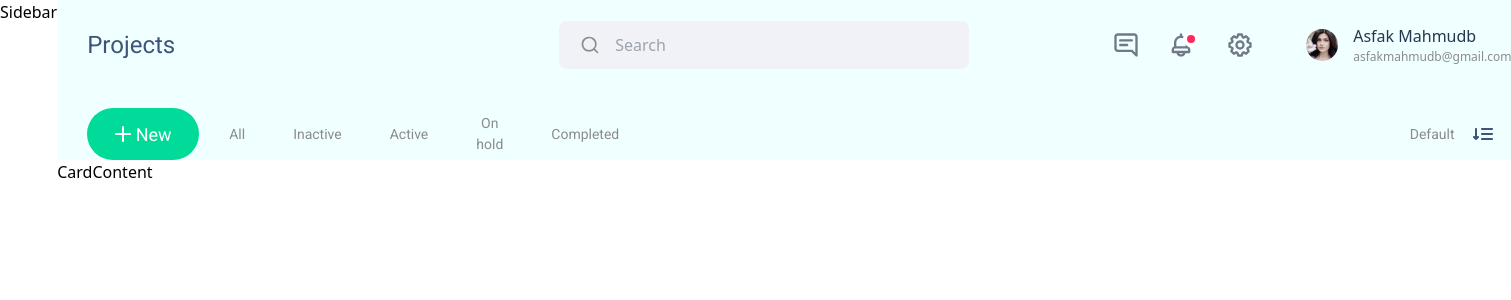
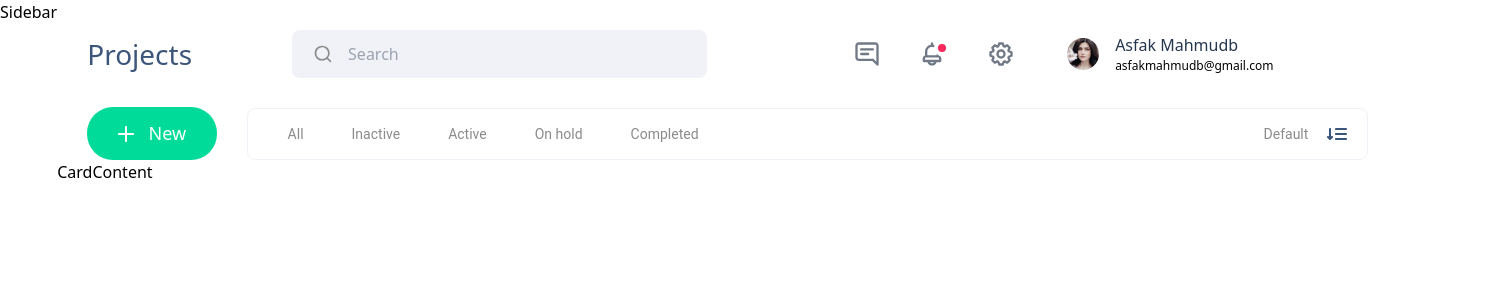
Before and after one commit to Front-End-Bootcamp/vue-dashboard-team-moon-1, a Vue app: page / in a window 1280 px wide. Shown: the top 300 px of the page, 1511 px wide, since content can reach past the window. Built offline with nearby package versions, Linux system fonts and the light colour scheme.

Commit message:
[Update] Some style updates.

```diff
--- a/src/components/Header/Header.vue
+++ b/src/components/Header/Header.vue
@@ -11,6 +11,7 @@ import Settings from '../../assets/svg/Settings.vue';
 	<div class="wrapper">
 		<div class="top">
 			<h1 class="sectionHeader">Projects</h1>
+			<div class="pushRight">
 			<div class="inputWrapper">
 				<Search class="searchIcon" />
 				<input class="txtInput" type="text" placeholder="Search">
@@ -20,11 +21,15 @@ import Settings from '../../assets/svg/Settings.vue';
 				<Bell />
 				<Settings />
 			</div>
-			<img class="profilePhoto" src="../../assets/png/profile_1.png" alt="profile_photo">
 			<div class="profileInfos">
-				<p class="person">Asfak Mahmudb</p>
-				<p class="mail">asfakmahmudb@gmail.com</p>
+				<img class="profilePhoto" src="../../assets/png/profile_1.png" alt="profile_photo">
+				<div>
+					<p class="person">Asfak Mahmudb</p>
+					<p class="mail">asfakmahmudb@gmail.com</p>
+				</div>
 			</div>
+			</div>
+
 		</div>
 		<div class="bottom">
 			<button class="newButton">
@@ -32,16 +37,16 @@ import Settings from '../../assets/svg/Settings.vue';
 				New
 			</button>
 			<div class="bottombars">
-				<div class="filterButtonsLeft">
+				<div class="filterButtons">
 					<button>All</button>
 					<button>Inactive</button>
 					<button>Active</button>
 					<button>On hold</button>
 					<button>Completed</button>
-				</div>
-				<div class="filterButtonsRight">
-					<button>Default</button>
-					<List />
+					<div class="right">
+						<button>Default</button>
+						<List />
+					</div>
 				</div>
 			</div>
 		</div>
@@ -50,28 +55,28 @@ import Settings from '../../assets/svg/Settings.vue';
 </template>
 
 <style lang="scss" scoped>
-@import url('https://fonts.googleapis.com/css2?family=Roboto&display=swap');
-//font-family: 'Roboto', sans-serif;
-
-
 .wrapper {
 	display: flex;
 	flex-direction: column;
 	height: 160px;
 	width: 100%;
-	background-color: azure;
+	padding: 30px 30px 0;
 
 	.top {
 		display: flex;
 		align-items: center;
-		height: 65%;
+		justify-content: space-between;
+		margin-bottom: 28px;
 
+		.pushRight{
+			display: flex;
+			padding: 0 100px;
+			margin-left: auto;
+		}
 
 		.sectionHeader {
-			font-family: 'Roboto', sans-serif;
-			font-size: 24px;
+			font-size: 28px;
 			font-weight: 500;
-			margin-left: 30px;
 			color: #3C557A;
 		}
 
@@ -82,7 +87,6 @@ import Settings from '../../assets/svg/Settings.vue';
 			width: 442px;
 			background-color: #F1F2F7;
 			border-radius: 8px;
-			margin-left: 384px;
 
 			.searchIcon {
 				margin-left: 22px;
@@ -91,7 +95,8 @@ import Settings from '../../assets/svg/Settings.vue';
 
 			.txtInput {
 				outline: none;
-				background-color: #00db9900;
+				background-color: #F1F2F7;
+				// background-color: #00db9900;
 				width: 80%;
 			}
 		}
@@ -99,15 +104,24 @@ import Settings from '../../assets/svg/Settings.vue';
 		.topButtons {
 			display: flex;
 			align-items: center;
-			gap: 29px;
-			margin-left: 145px;
+			gap: 39px;
+			margin-left: 148px;
 		}
 
-		.profilePhoto{
+		// .profilePhoto {
+		// 	margin-left: 54px;
+		// 	margin-right: 15px;
+		// }
+
+		.profileInfos {
+			display: flex;
+			gap: 16px;
+			align-items: center;
 			margin-left: 54px;
-			margin-right: 15px;
+
+		.profilePhoto {
+			width: 40px;
 		}
-		.profileInfos {
 			.person {
 				font-size: 16px;
 				font-weight: 500;
@@ -117,64 +131,84 @@ import Settings from '../../assets/svg/Settings.vue';
 			.mail {
 				font-size: 12px;
 				font-weight: 400;
-				color: #8B8B8B;
+				// color: #8B8B8B;
 			}
 		}
-
 	}
 
 	.bottom {
 		display: flex;
 		align-items: flex-end;
+		gap: 30px;
 		height: 50%;
+		color: #8b8b8b;
 
 		.newButton {
 			display: flex;
 			justify-content: center;
 			align-items: center;
-			height: 52px;
-			width: 127px;
+			padding: .8rem 1.9rem;
+			// height: 52px;
+			// min-width: 127px;
 			border-radius: 26px;
 			background-color: #00DB99;
 			color: white;
-			margin-left: 30px;
 			font-size: 18px;
 			font-weight: 500;
-			font-family: 'Roboto', sans-serif;
-			gap: 5px;
+			// font-family: 'Roboto', sans-serif;
+			gap: 15px;
 		}
 
 		.bottombars {
 			display: flex;
 			width: 100%;
 			height: 52px;
-			margin-left: 30px;
+			padding: 0 20px;
+			// margin-left: 30px;
+			border-radius: 8px;
+			border: 1px solid #F1F2F7;
 
-			.filterButtonsLeft {
+			.filterButtons {
 				display: flex;
-				justify-content: center;
+				flex: 1;
+				justify-content: flex-start;
 				align-items: center;
 				gap: 48px;
+				margin-left: 20px;
 				font-family: 'Roboto', sans-serif;
 				font-size: 14px;
 				font-weight: 400;
-				color: #8B8B8B;
+				// color: #8B8B8B;
 
+				.right {
+					justify-self: end;
+					margin-left: auto;
+					// width: 100%;
+					display: flex;
+					// justify-content: flex-end;
+					align-items: center;
+					gap: 18px;
+					// margin-right: 18px;
+					// font-family: 'Roboto', sans-serif;
+					font-size: 14px;
+					font-weight: 400;
+					// color: #8B8B8B;
+				}
 
 			}
 
-			.filterButtonsRight {
-				width: 100%;
-				display: flex;
-				justify-content: flex-end;
-				align-items: center;
-				gap: 18px;
-				margin-right: 18px;
-				font-family: 'Roboto', sans-serif;
-				font-size: 14px;
-				font-weight: 400;
-				color: #8B8B8B;
-			}
+			// .filterButtonsRight {
+			// 	width: 100%;
+			// 	display: flex;
+			// 	justify-content: flex-end;
+			// 	align-items: center;
+			// 	gap: 18px;
+			// 	margin-right: 18px;
+			// 	font-family: 'Roboto', sans-serif;
+			// 	font-size: 14px;
+			// 	font-weight: 400;
+			// 	color: #8B8B8B;
+			// }
 		}
 	}
 
```
